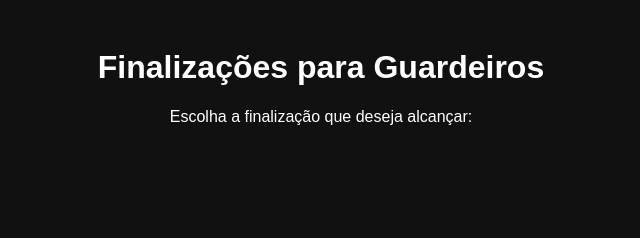
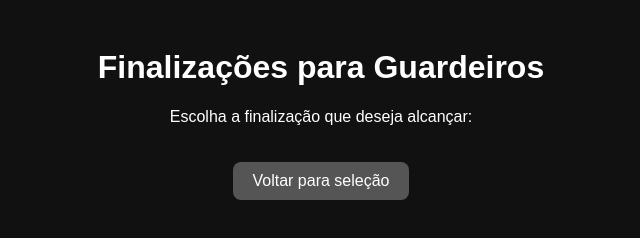
Before and after one commit to MarioRosa77/imersao-dev-10-bjj, a plain HTML site: page finalizacoes.html in a window 1280 px wide. Shown: the whole page, without its empty margins (319-959 px from the left). Drawn offline with Linux system fonts and the light colour scheme.

Commit message:
Update finalizacoes.html

```diff
--- a/finalizacoes.html
+++ b/finalizacoes.html
@@ -12,6 +12,8 @@
     <p>Escolha a finalização que deseja alcançar:</p>
 
     <div id="listaFinalizacoes"></div>
+
+    <a href="index.html" class="back-button">Voltar para seleção</a>
 </div>
 
 <script>
```
